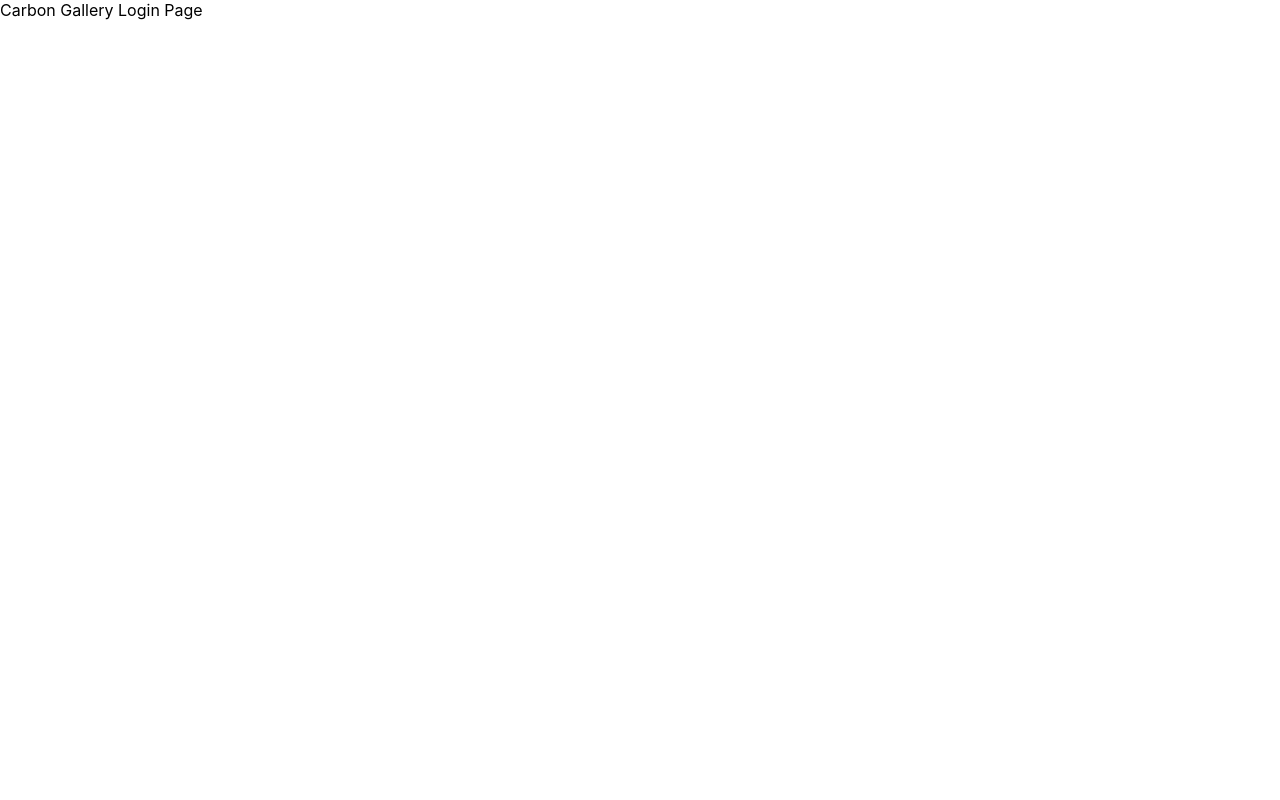
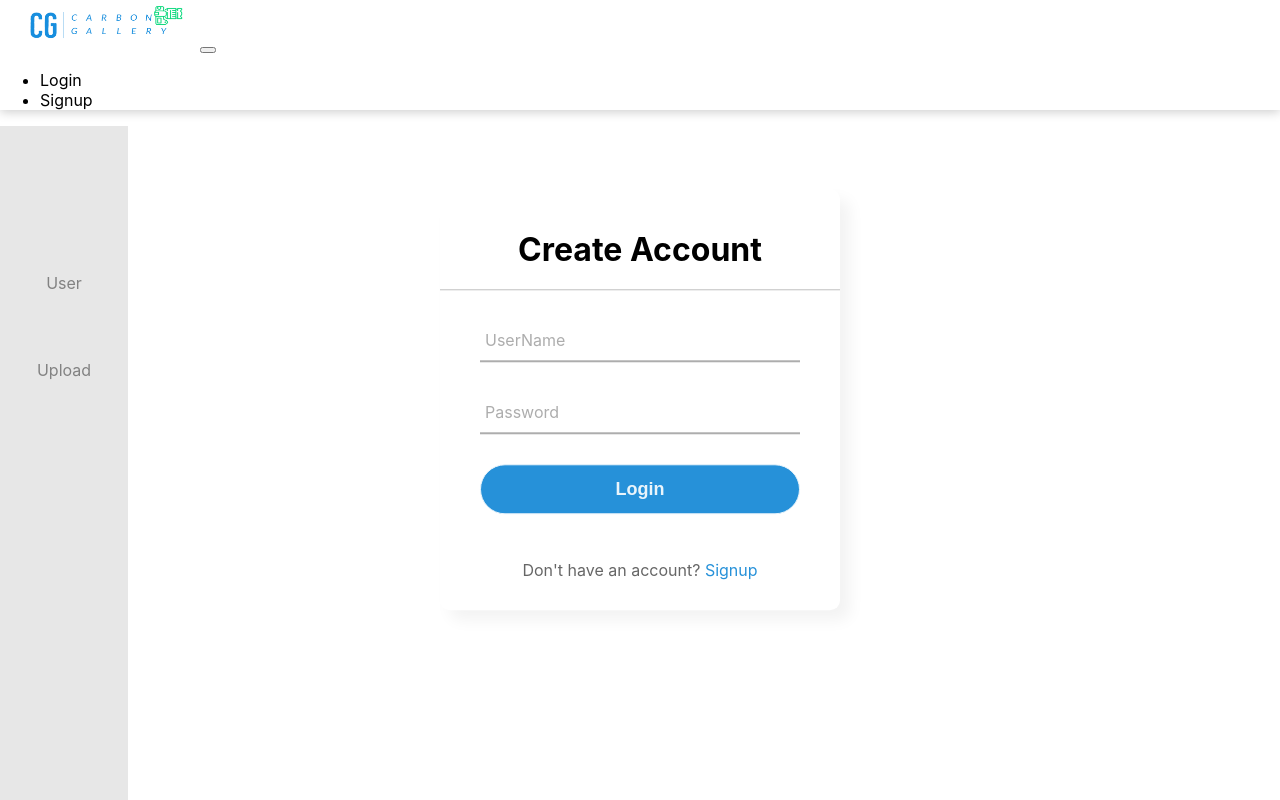
Before and after one commit to PlabanKr/carbon-gallery-frontend, a Next.js app: page /login in a window 1280 px wide. Built offline with nearby package versions, Linux system fonts and the light colour scheme.

Commit message:
Add login page html css

```diff
--- a/pages/login.js
+++ b/pages/login.js
@@ -1,7 +1,49 @@
+import Link from "next/link";
+import Sidebar from "../components/sidebar";
+import Topbar from "../components/topbar";
+import styles from "../styles/Login.module.css";
+
 export default function Login() {
   return (
     <>
-      <div>Carbon Gallery Login Page</div>
+      <Topbar />
+      <Sidebar />
+      <div className={styles.mainSection}>
+        <div className={styles.center}>
+          <h1>Create Account</h1>
+          <form>
+            <div className={styles.textField}>
+              <input
+                type="text"
+                name="username"
+                id="username"
+                required
+                autoComplete="off"
+              />
+              <span></span>
+              <label htmlFor="username">UserName</label>
+            </div>
+            <div className={styles.textField}>
+              <input
+                type="password"
+                name="password"
+                id="password"
+                required
+                autoComplete="nope"
+              />
+              <span></span>
+              <label htmlFor="password">Password</label>
+            </div>
+            <input type="submit" value="Login" className={styles.submitBtn} />
+            <div className={styles.signupLink}>
+              Don&apos;t have an account?{" "}
+              <Link href="/signup">
+                <a>Signup</a>
+              </Link>
+            </div>
+          </form>
+        </div>
+      </div>
     </>
   );
 }
--- /dev/null
+++ b/styles/Login.module.css
@@ -0,0 +1,117 @@
+.mainSection {
+  padding-top: 7rem;
+  margin-left: 8rem;
+  padding-left: 5rem;
+}
+
+.center {
+  position: absolute;
+  top: 50%;
+  left: 50%;
+  transform: translate(-50%, -50%);
+  width: 400px;
+  background: white(18, 231, 43);
+  border-radius: 10px;
+  box-shadow: 10px 10px 15px rgba(0, 0, 0, 0.05);
+}
+
+.center h1 {
+  text-align: center;
+  padding: 20px 0;
+  border-bottom: 1px solid silver;
+}
+
+.center form {
+  padding: 0 40px;
+  box-sizing: border-box;
+}
+.textField {
+  position: relative;
+  border-bottom: 2px solid #adadad;
+  margin: 30px 0;
+}
+.textField input {
+  width: 100%;
+  padding: 0 5px;
+  height: 40px;
+  font-size: 16px;
+  border: none;
+  background: none;
+  outline: none;
+}
+
+.textField label {
+  position: absolute;
+  top: 50%;
+  left: 5px;
+  color: #adadad;
+  transform: translateY(-50%);
+  font-size: 16px;
+  pointer-events: none;
+  transition: 0.5s;
+}
+
+.textField span::before {
+  content: "";
+  position: absolute;
+  top: 40px;
+  left: 0;
+  width: 0%;
+  height: 2px;
+  background: #2691d9;
+  transition: 0.5s;
+}
+
+.textField input:focus ~ label,
+.textField input:valid ~ label {
+  top: -5px;
+  color: #2691d9;
+}
+
+.textField input:focus ~ span::before,
+.textField input:valid ~ span::before {
+  width: 100%;
+}
+
+.pass {
+  margin: -5px 0 20px 5px;
+  color: #a6a6a6;
+  cursor: pointer;
+}
+
+.pass:hover {
+  text-decoration: underline;
+}
+
+.submitBtn {
+  margin-bottom: 1rem;
+  width: 100%;
+  height: 50px;
+  border: 1px solid;
+  background: #2691d9;
+  border-radius: 25px;
+  font-size: 18px;
+  color: #e9f4fb;
+  font-weight: 700;
+  cursor: pointer;
+  outline: none;
+}
+
+.submitBtn:hover {
+  border-color: #2691d9;
+  transition: 0.5s;
+}
+
+.signupLink {
+  margin: 30px 0;
+  text-align: center;
+  font-size: 16px;
+  color: #666666;
+}
+.signupLink a {
+  color: #2691d9;
+  text-decoration: none;
+}
+.signupLink a:hover {
+  text-decoration: underline;
+}
```
